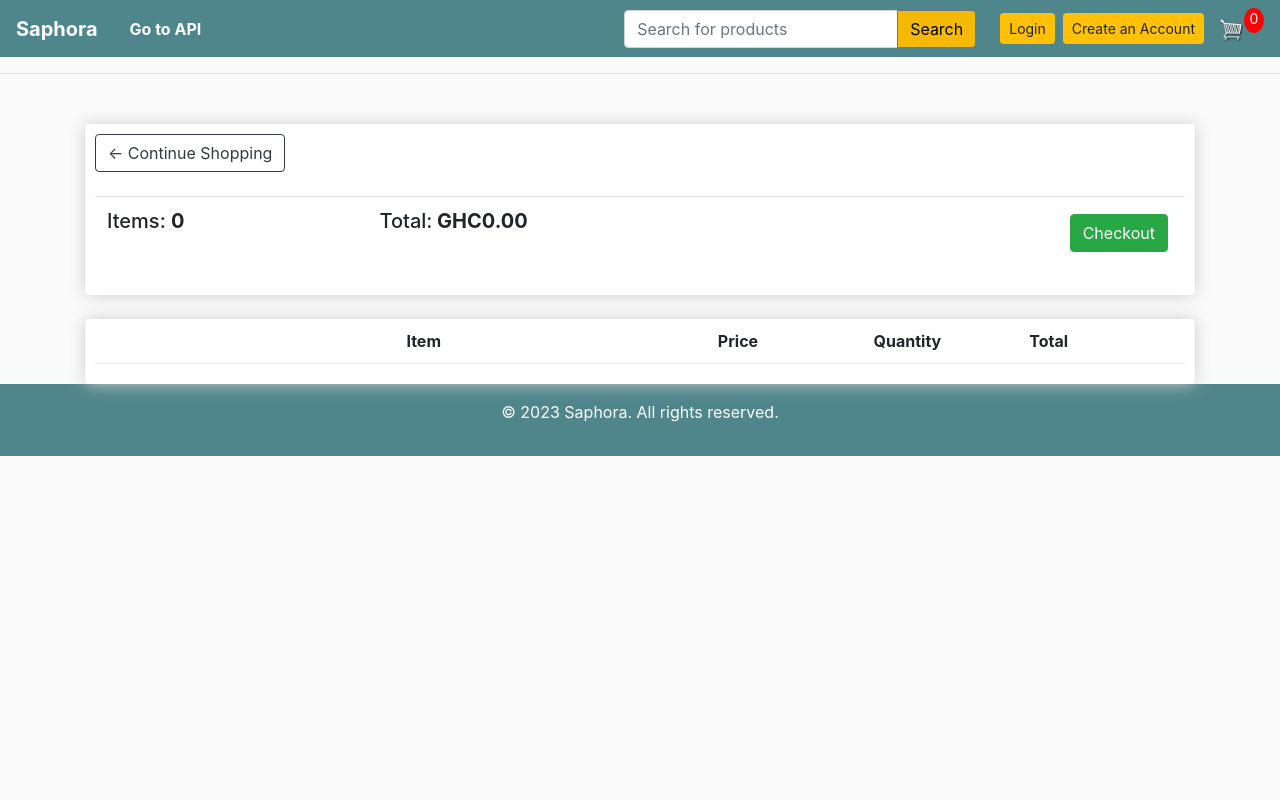
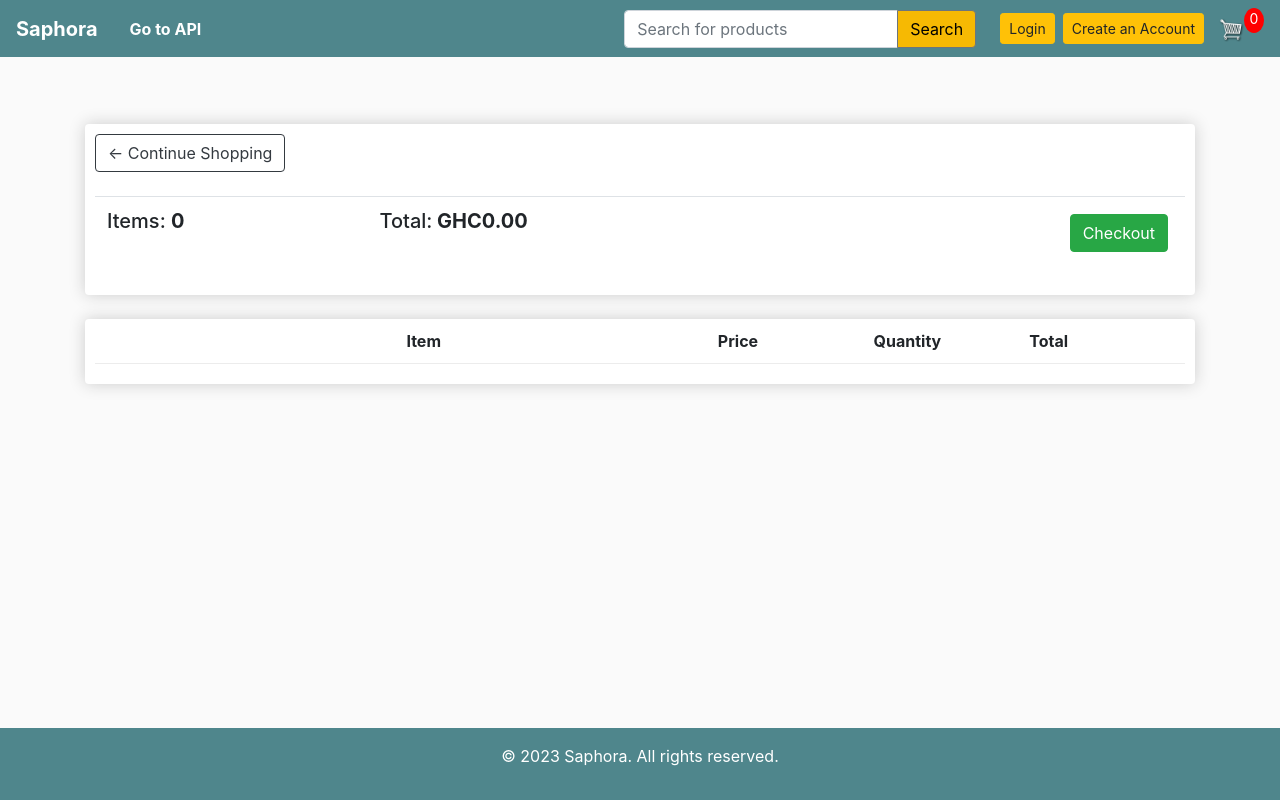
Before and after one commit to Konlan21/Saphora, a Django app: page /cart/ in a window 1280 px wide. Run offline with Django 4.2, Linux system fonts and the light colour scheme; lists and menus that the app fills with data are empty; some libraries are stand-ins or nearby versions.

Commit message:
Fix footer nav issue

```diff
--- a/store/Templates/store/cart.html
+++ b/store/Templates/store/cart.html
@@ -1,7 +1,7 @@
 {% extends 'store/main.html' %}
 {% load static %}
 {% block content %}
-	<div class="row">
+	<div class="row mb-4">
 		<div class="col-lg-12">
 			<div class="box-element">
 
--- a/store/Templates/store/main.html
+++ b/store/Templates/store/main.html
@@ -32,9 +32,9 @@
     function getCookie(name) {
       var cookieArr = document.cookie.split(";");
 
-      for(var i = 0; i < cookieArr.length; i++) {
+      for (var i = 0; i < cookieArr.length; i++) {
         var cookiePair = cookieArr[i].split("=");
-          if(name == cookiePair[0].trim()) {
+        if (name == cookiePair[0].trim()) {
           return decodeURIComponent(cookiePair[1]);
         }
       }
@@ -43,7 +43,7 @@
     }
     var cart = JSON.parse(getCookie('cart'))
 
-  if(cart == undefined){
+    if (cart == undefined) {
 
     }
     console.log('Cart:', cart)
@@ -56,12 +56,41 @@
     crossorigin="anonymous"
   />
   <link rel="stylesheet" type="text/css" href="{% static 'css/main.css' %}" />
+  <style>
+    html,
+    body {
+      height: 100%;
+    }
+
+    body {
+      display: flex;
+      flex-direction: column;
+    }
+
+    .container {
+      flex: 1;
+      display: flex;
+      flex-direction: column;
+    }
+
+    footer {
+      margin-top: auto;
+    }
+  </style>
 </head>
 <body>
   <nav class="navbar navbar-expand-lg navbar-dark bg-dark">
     <a class="navbar-brand" href="{% url 'store' %}">Saphora</a>
     <a class="nav-link font-weight-bold text-white" href="{% url 'api-root'%}">Go to API</a>
-      <button class="navbar-toggler" type="button" data-toggle="collapse" data-target="#navbarSupportedContent" aria-controls="navbarSupportedContent" aria-expanded="false" aria-label="Toggle navigation">
+    <button
+      class="navbar-toggler"
+      type="button"
+      data-toggle="collapse"
+      data-target="#navbarSupportedContent"
+      aria-controls="navbarSupportedContent"
+      aria-expanded="false"
+      aria-label="Toggle navigation"
+    >
       <span class="navbar-toggler-icon"></span>
     </button>
 
@@ -70,7 +99,6 @@
         <li class="nav-item active">
           <!-- <a class="nav-link" href="{% url 'store' %}">Store<span class="sr-only">(current)</span></a> -->
         </li>
-
       </ul>
 
       <form method="post" action="{% url 'search-products' %}" class="form-inline my-2 my-lg-0 mr-lg-4">
@@ -107,13 +135,10 @@
   <div class="container">
     <br>
     {% block content %}
-
-
     {% endblock content %}
   </div>
 
-
-<footer class="bg-primary text-white text-center py-3" style="background-color: #4f868c!important;">
+  <footer style="background-color: #4f868c;" class="text-white text-center py-3">
     <p>&copy; {% now "Y" %} Saphora. All rights reserved.</p>
   </footer>
 
@@ -123,6 +148,3 @@
   <script type="text/javascript" src="{% static 'js/cart.js' %}"></script>
 </body>
 </html>
-
-  </body>
-</html>
```
Also changed, not shown: db.sqlite3. Lines whose indentation alone changed are shown as unchanged.
